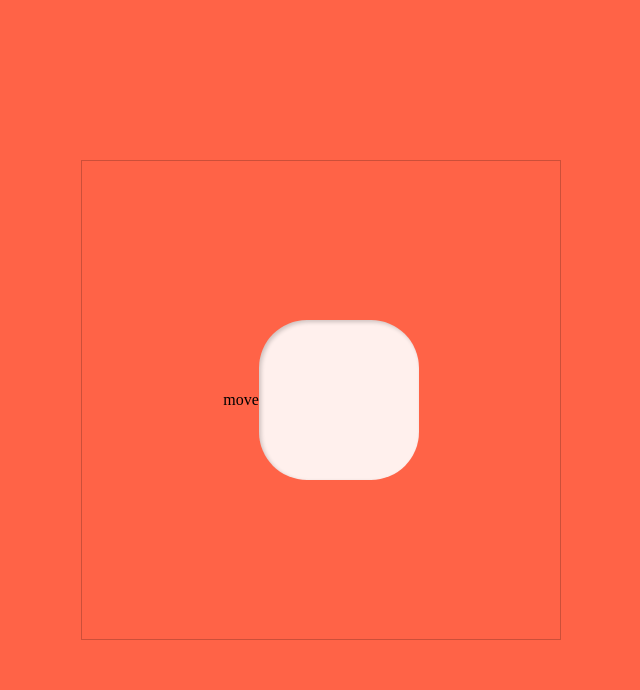
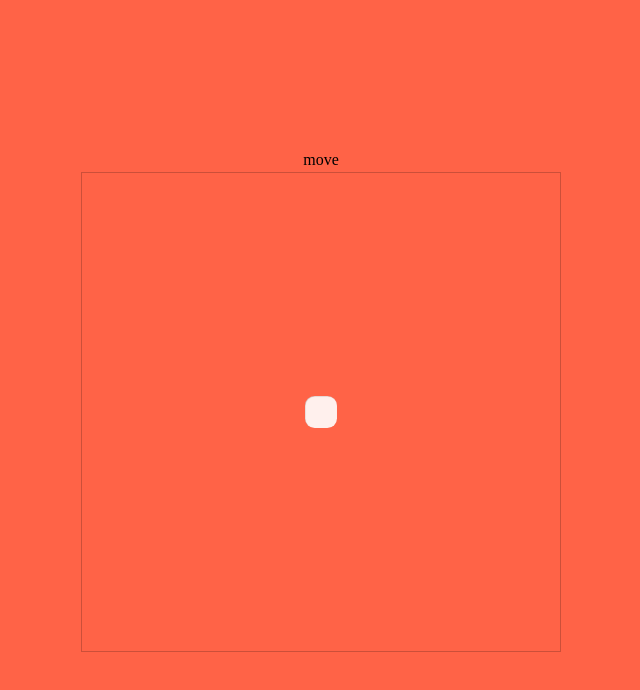
Before and after one commit to pollyjean/pomodoro-sky, a React (Vite) app: page / in a window 1280 px wide. Shown: the top 690 px of the page, without its empty margins (319-959 px from the left). Built offline with nearby package versions, Linux system fonts and the light colour scheme.

Commit message:
:dizzy: 위치 이동으로 스케일 트랜스폼

```diff
--- a/src/App.tsx
+++ b/src/App.tsx
@@ -1,4 +1,5 @@
-import { motion, useMotionValue, useMotionValueEvent } from "framer-motion";
+import { motion, useMotionValue, useTransform } from "framer-motion";
+import { useRef } from "react";
 import styled from "styled-components";
 
 type StyledElement = ReturnType<typeof styled.div>;
@@ -36,15 +37,14 @@ const S = {
 };
 
 const App = () => {
+  const wrapRef = useRef(null);
   const x = useMotionValue(0);
-  useMotionValueEvent(x, "change", (now) => {
-    console.log(now);
-  });
+  const scale = useTransform(x, [-150, 0, 150], [0.1, 0.2, 0.3]);
   return (
     <S.Section>
-      <S.Wrap>
-        <button onClick={() => x.set(20)}>move</button>
-        <S.Button as={motion.button} style={{ x }} drag="x" dragSnapToOrigin />
+      <button onClick={() => x.set(0)}>move</button>
+      <S.Wrap ref={wrapRef}>
+        <S.Button as={motion.button} style={{ x, scale }} drag="x" dragConstraints={wrapRef} />
       </S.Wrap>
     </S.Section>
   );
```
